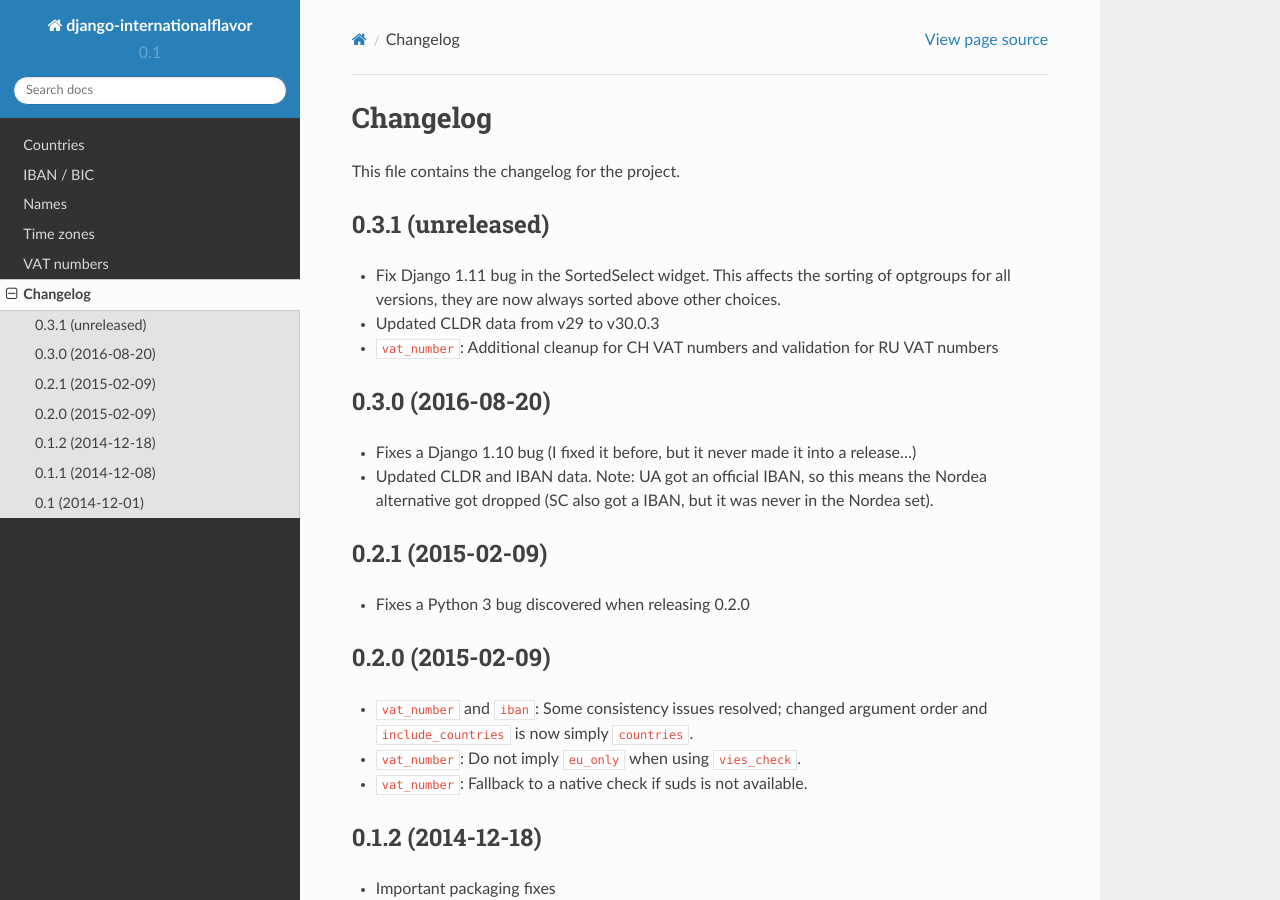
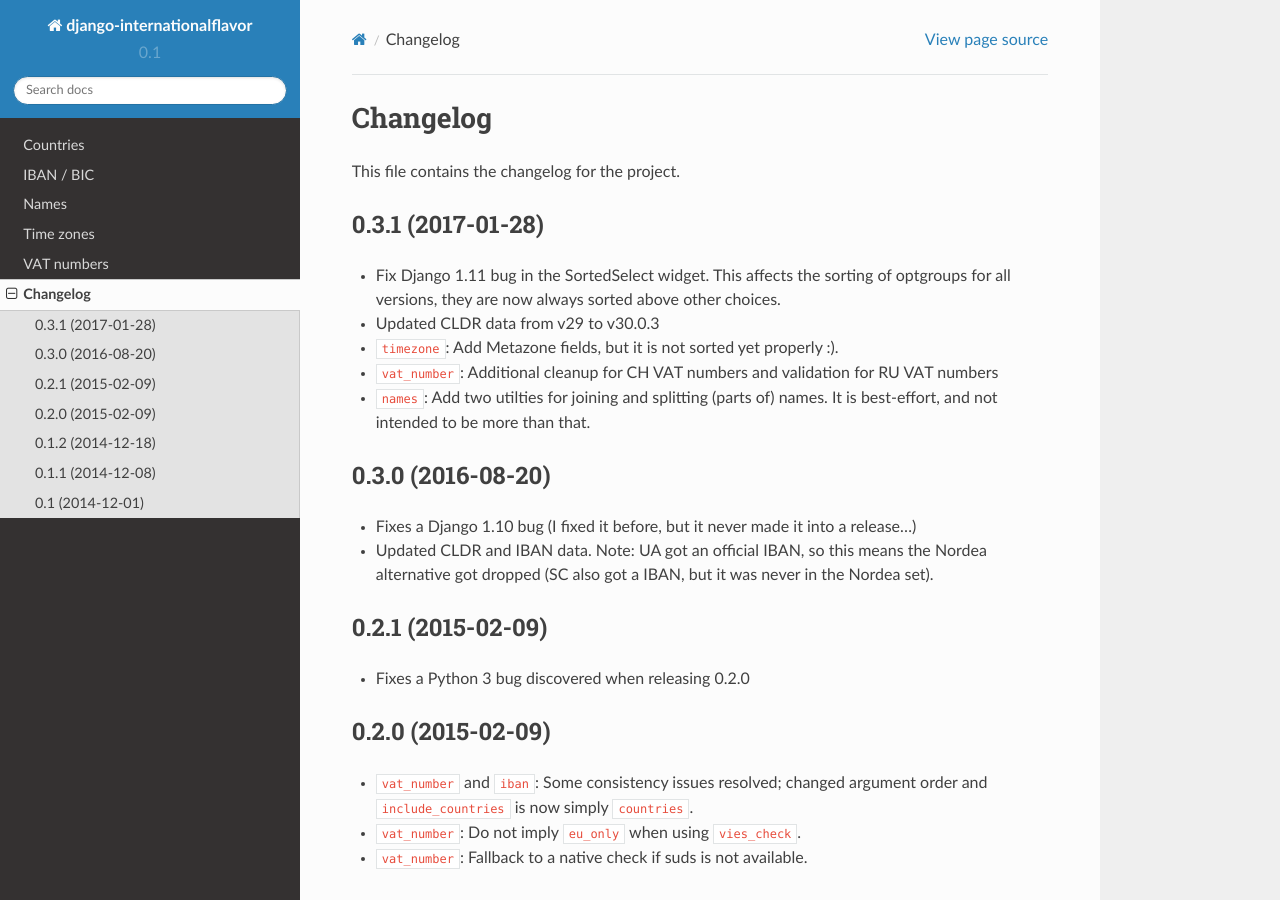
Before and after one commit to ralphje/django-internationalflavor, a Sphinx documentation site: the page built from docs/changelog.rst, in a window 1280 px wide and 900 px high. Built offline with Sphinx 7.4.7 and the Read the Docs theme 2.0.0, drawn with Linux system fonts in a browser that asks for light colours.

Commit message:
Release fixes in master to pypi as 0.3.1

```diff
--- a/docs/changelog.rst
+++ b/docs/changelog.rst
@@ -4,12 +4,15 @@
 
 This file contains the changelog for the project.
 
-0.3.1 (unreleased)
+0.3.1 (2017-01-28)
 ==================
 * Fix Django 1.11 bug in the SortedSelect widget. This affects the sorting of optgroups for all versions, they are now
   always sorted above other choices.
 * Updated CLDR data from v29 to v30.0.3
+* ``timezone``: Add Metazone fields, but it is not sorted yet properly :).
 * ``vat_number``: Additional cleanup for CH VAT numbers and validation for RU VAT numbers
+* ``names``: Add two utilties for joining and splitting (parts of) names. It is best-effort, and not intended to be more
+  than that.
 
 0.3.0 (2016-08-20)
 ==================
--- a/internationalflavor/__init__.py
+++ b/internationalflavor/__init__.py
@@ -1 +1 @@
-__version__ = '0.3.0'
+__version__ = '0.3.1'
```
